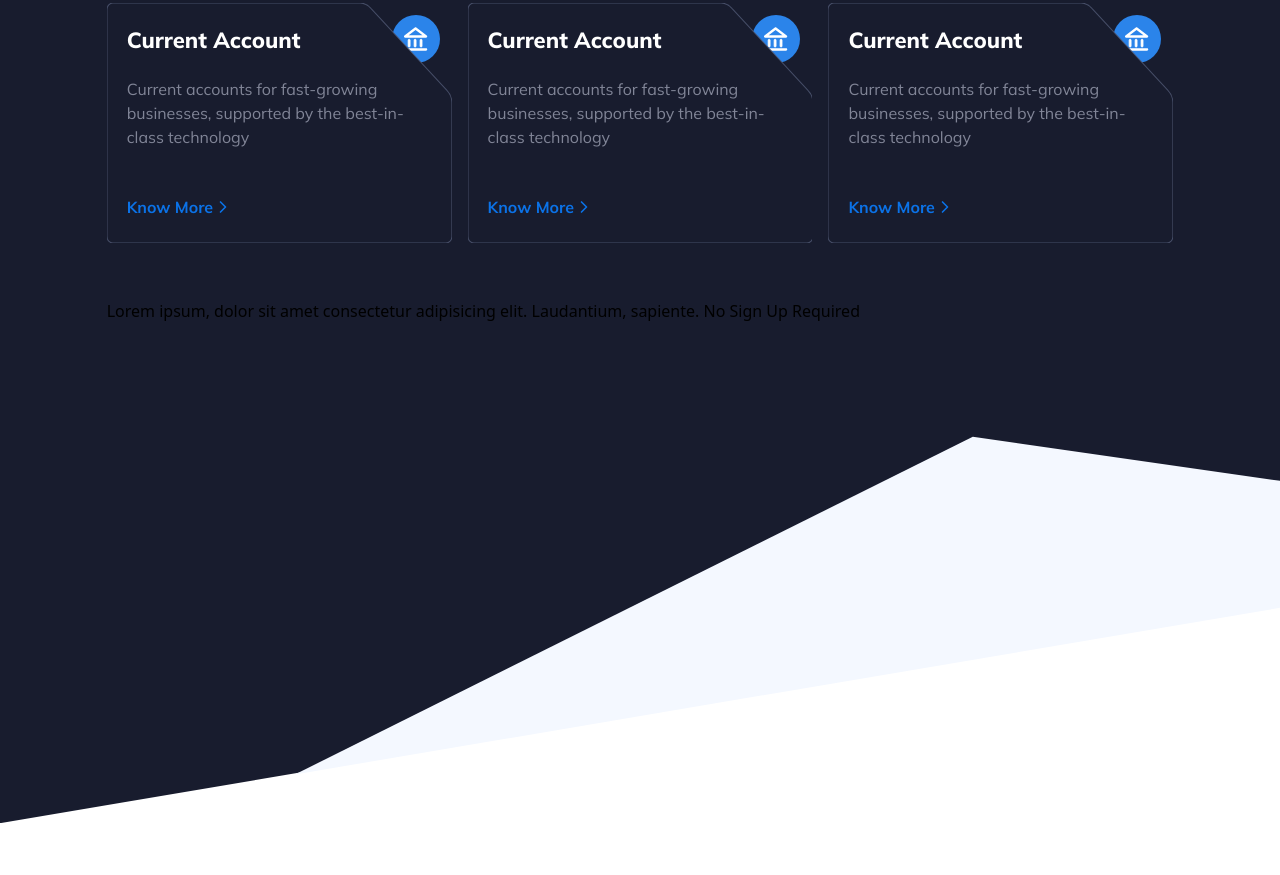
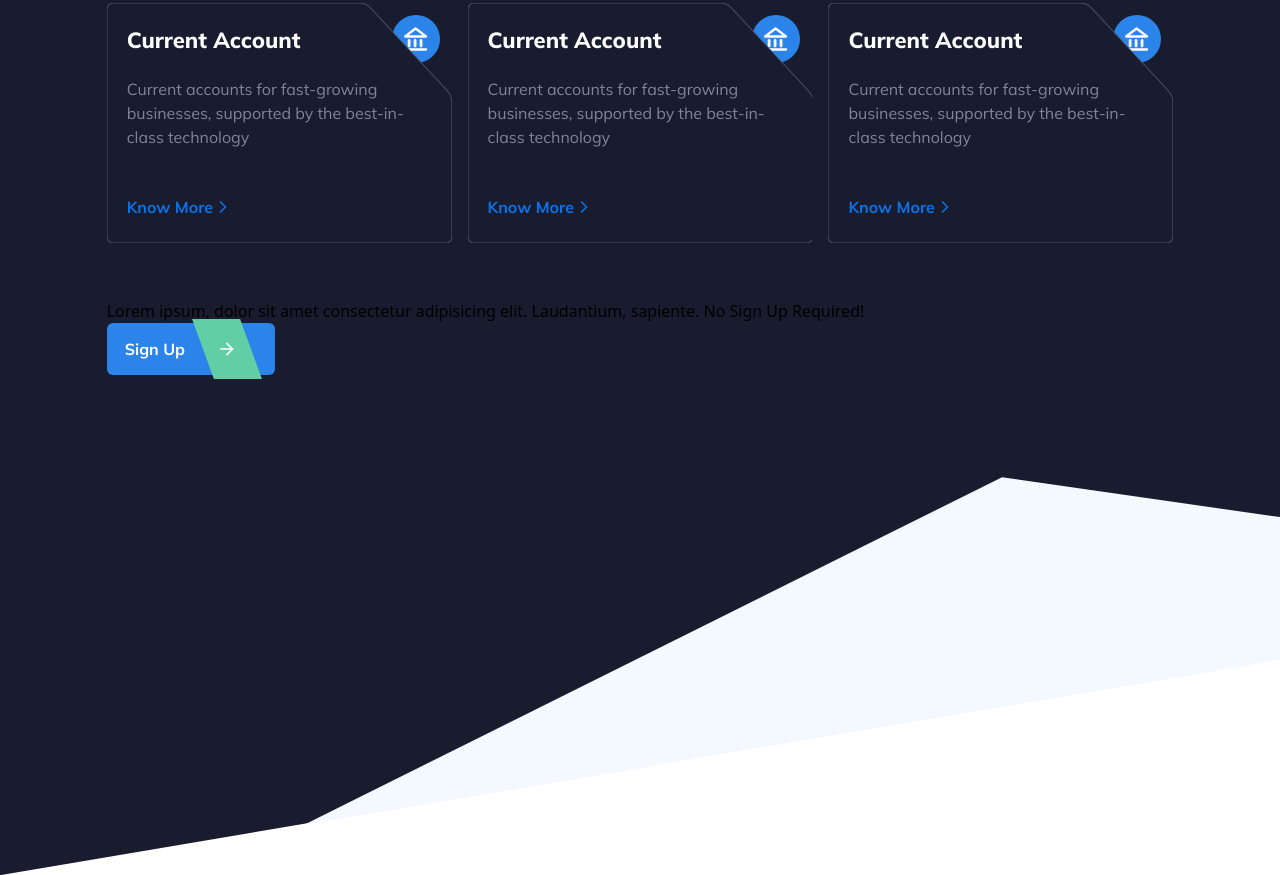
Before and after one commit to NoorFatima-developer/Learn-Tailwind-CSS, a website built with Vite: page RazorPayClone/index.html in a window 1280 px wide. Shown: the part 3010-3885 px from the top of the page. Before the commit the page ends 3833 px from the top, so only its background shows below. Built offline with nearby package versions, Linux system fonts and the light colour scheme.

Commit message:
code is added

```diff
--- a/RazorPayClone/index.html
+++ b/RazorPayClone/index.html
@@ -1006,8 +1006,30 @@
               <div>
 
                 <p>Lorem ipsum, dolor sit amet consectetur adipisicing elit. Laudantium, sapiente.
-                    <span>No Sign Up Required</span>
+                    <span>No Sign Up Required!</span>
                 </p>
+
+                <button
+                          class="relative bg-lightBlue flex items-center
+                          place-content-center md:justify-start text-white py-[14px] px-[18px] md:pr-[90px] rounded-md
+                           font-mullish font-bold hover:bg-lightBlue500 transition-all duration-200
+                           self-stretch md:w-fit">
+                              Sign Up
+                              <div class="w-12 h-[60px] bg-greenLight absolute right-6 skew-x-[20deg]
+                              flex justify-center items-center">
+                                  <!--arrow-->
+                                  <svg
+                                  viewBox="0 0 24 24"
+                                  focusable="false"
+                                  class="w-[20px] h-[20px] -skew-x-[20deg] "
+                                >
+                                  <path
+                                    fill="currentColor"
+                                    d="M12 4l-1.41 1.41L16.17 11H4v2h12.17l-5.58 5.59L12 20l8-8z"
+                                  ></path>
+                                </svg>
+                              </div>
+                          </button>
 
               </div>
 
```
